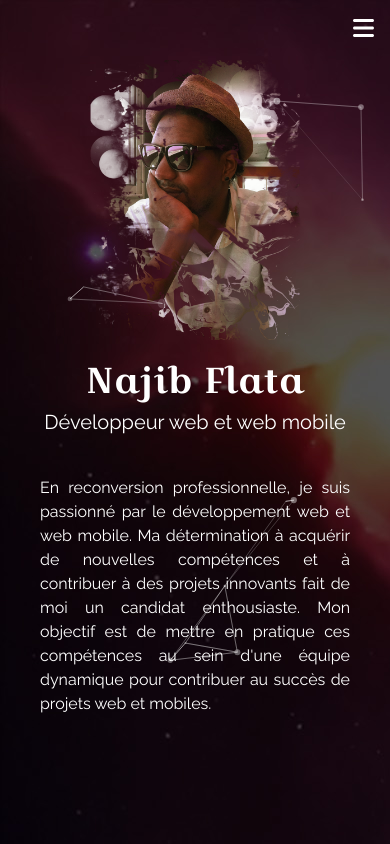
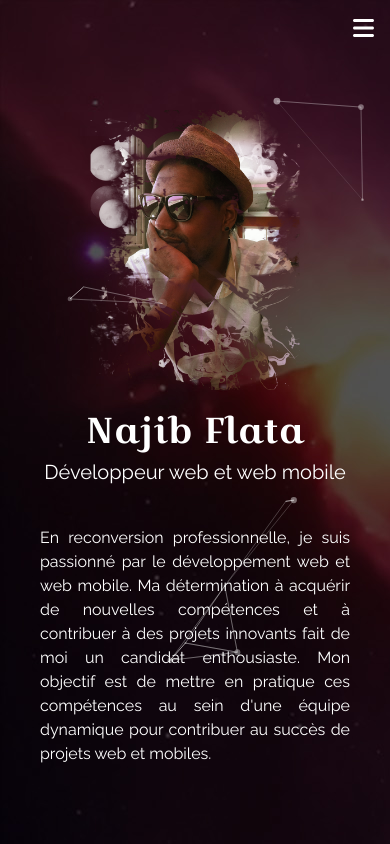
Before and after one commit to havikoro2004/portfolio-V2, a React (Create React App) app: page / in a window 390 px wide. Built offline with nearby package versions, Linux system fonts and the light colour scheme; what react-google-recaptcha-v3 would draw is missing.

Commit message:
Edit Responsive design

```diff
--- a/public/index.html
+++ b/public/index.html
@@ -14,7 +14,7 @@
     />
     <link rel="apple-touch-icon" href="%PUBLIC_URL%/logo192.png" />
     <link rel="manifest" href="%PUBLIC_URL%/manifest.json" />
-    <title>Najiv Flata Portfolio</title>
+    <title>Najib Flata Portfolio</title>
   </head>
   <body>
     <noscript>You need to enable JavaScript to run this app.</noscript>
--- a/src/components/Experience.js
+++ b/src/components/Experience.js
@@ -32,6 +32,7 @@ function Experience() {
   }, []);
   return (
     <Transition>
+      <div className="h-[50px]"></div>
       <div className=" w-full h-full  flex flex-col md:flex-row container max-w-screen-xl text-white items-center pt-20 md:gap-0 gap-10">
         {/* Side left */}
         {showParagraph && ( // Condition pour afficher le paragraphe lorsque showParagraph est true
--- a/src/components/Home.js
+++ b/src/components/Home.js
@@ -23,8 +23,9 @@ function Home() {
   }, []);
   return (
     <Transition>
-      <div className="h-full flex flex-col sm:flex-row justify-center items-center container max-w-screen-xl p-5 sm:gap-3">
-        <div className="order-2 sm:order-1 text-white w-full h-1/2 text-center flex flex-col justify-center">
+      <div className="h-[50px]"></div>
+      <div className="h-full flex flex-col md:flex-row justify-center items-center container max-w-screen-xl p-5 sm:gap-3">
+        <div className="order-2 md:order-1 text-white w-full h-1/2 text-center flex flex-col justify-center items-center">
           {showParagraph && ( // Condition pour afficher le paragraphe lorsque showParagraph est true
             <motion.div
               initial={{ opacity: 0, x: -80 }} // Masquer le paragraphe initialement
@@ -33,15 +34,15 @@ function Home() {
               className="p-5 sm:p-0 text-justify sm:text-center text-md text-raleway"
             >
               <div className="flex justify-center sm:justify-start items-center gap-2">
-                <div className=" hidden md:block">
+                <div className="hidden xl:block">
                   <img
                     className="w-20 sm:w-28 h-auto animate-spin-slow"
                     src={open}
                     alt=""
                   />
                 </div>
-                <div>
-                  <h1 className="text-4xl mb-2 md:mb-0 md:text-7xl text-croissant text-center">
+                <div className="flex justify-center flex-col items-center">
+                  <h1 className="text-4xl mb-2 md:mb-0 lg:text-7xl text-croissant text-center">
                     Najib Flata
                   </h1>
                   <h2 className="text-xl md:text-2xl md:mb-3 mb-0 text-center">
@@ -73,7 +74,7 @@ function Home() {
             initial={{ opacity: 0, y: -50 }} // Masquer le paragraphe initialement
             animate={{ opacity: 1, y: 0 }} // Faire apparaître le paragraphe avec une animation
             transition={{ duration: 0.5 }} // Durée de l'animation
-            className="order-1 sm:order-2 w-full h-full flex items-center justify-center"
+            className="order-1 md:order-2 w-full h-full flex items-center justify-center"
           >
             <img className="w-[80%] pt-10 md:w-full" src={profil} alt="" />
           </motion.div>
--- a/src/components/NavBar.js
+++ b/src/components/NavBar.js
@@ -19,7 +19,7 @@ function NavBar() {
       <div
         className={`absolute flex justify-between flex-col md:flex-row ${
           menuOpen ? "top-0" : "top-[-490px]"
-        } md:top-0 md:bg-opacity-0 bg-black w-full py-4 md:px-0 px-4 transition-all ease-out duration-300 md:transition-none max-h-[60vh] overflow-auto md:overflow-hidden`}
+        } md:top-0 lg:bg-opacity-0 bg-black w-full py-4 md:px-0 px-4 transition-all ease-out duration-300 md:transition-none max-h-[60vh] overflow-auto md:overflow-hidden`}
       >
         <div className="mb-3 md:mb-0">
           <ul className="flex gap-4 flex-col md:flex-row text-xl max-w-[90%]">
--- a/src/components/Portfolio.js
+++ b/src/components/Portfolio.js
@@ -50,7 +50,7 @@ function Portfolio() {
   const [carousPage, setCarousPage] = useState(1);
   return (
     <Transition>
-      <div className="h-[80px]"></div>
+      <div className="h-[100px]"></div>
       <div className="w-screen flex flex-col md:flex-row container max-w-screen-xl">
         <div className=" w-full md:h-[550px] h-[400x] md:px-2 md-5 flex flex-col items-center justify-center text-center text-white md:mb-0 mb-10">
           {showParagraph && ( // Condition pour afficher le paragraphe lorsque showParagraph est true
--- a/src/index.css
+++ b/src/index.css
@@ -97,7 +97,7 @@ code {
     font-size: 1.2rem;
   }
 }
-@media (min-width: 1024px) {
+@media (min-width: 1280px) {
   .icone-techno {
     font-size: 2rem;
   }
```
